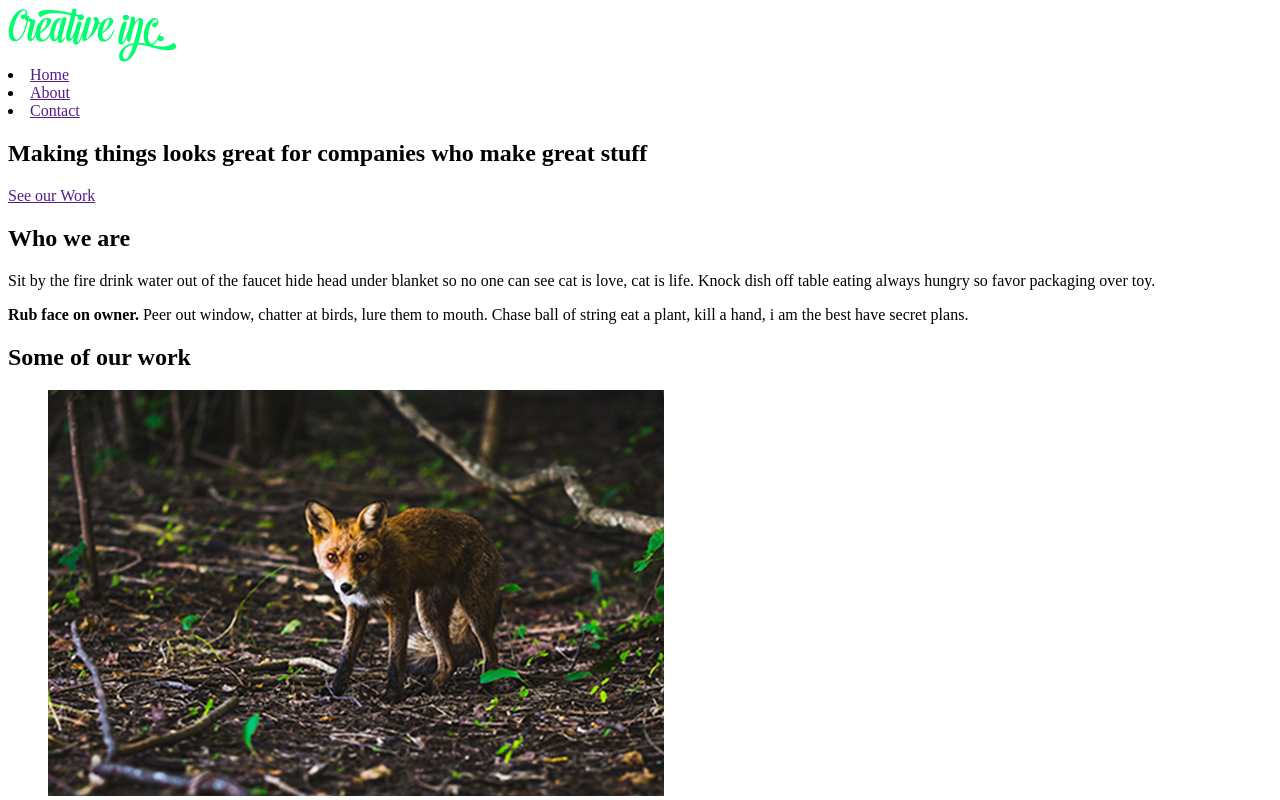
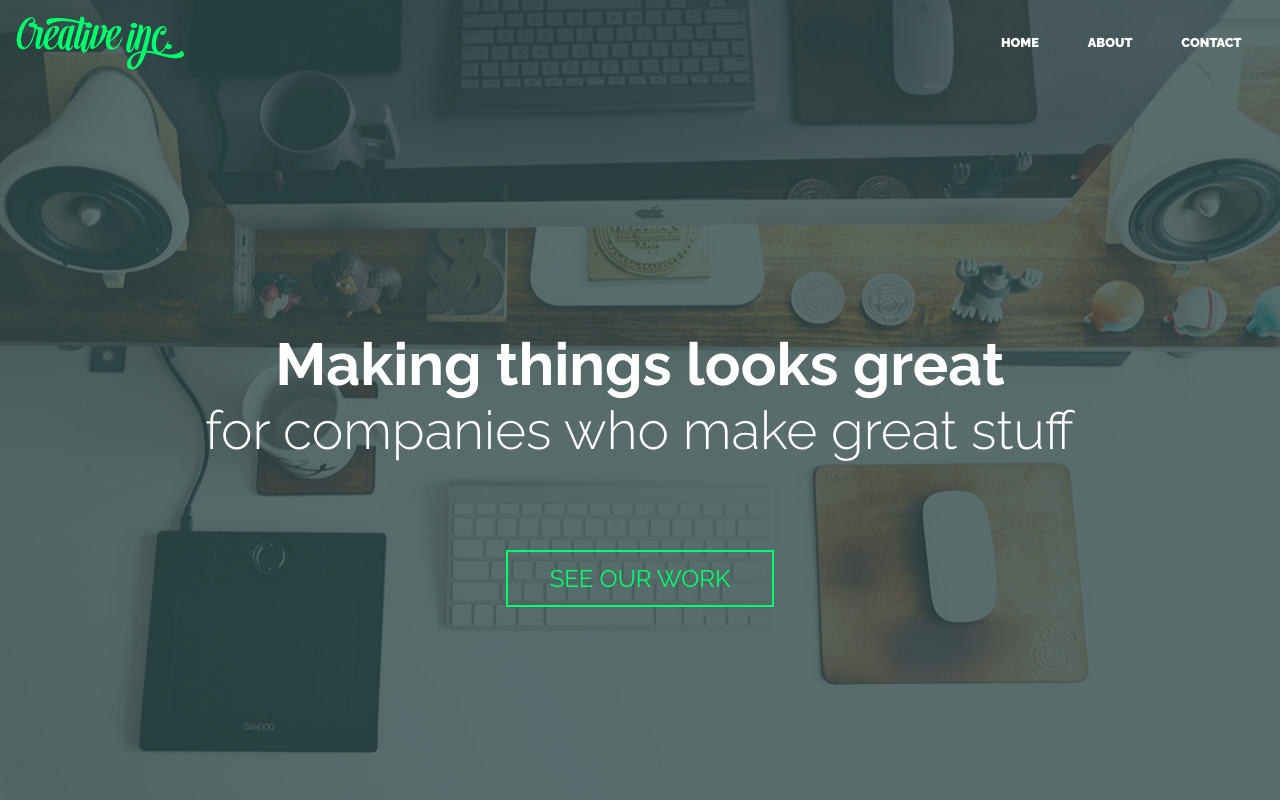
Before and after one commit to laczko090/creative-studio-landing, a plain HTML site: page index.html in a window 1280 px wide. Shown: the top 800 px of the page. Drawn offline with Linux system fonts and the light colour scheme.

Commit message:
style home hero section

```diff
--- a/css/style.css
+++ b/css/style.css
@@ -0,0 +1,129 @@
+@import url('https://fonts.googleapis.com/css?family=Raleway:300,400,700,900');
+
+* {
+    box-sizing: border-box;
+}
+
+body {
+    margin: 0;
+    font-family: 'Raleway', sans-serif;
+    text-align: center;
+}
+
+img {
+    max-width: 100%;
+    height: auto;
+}
+
+.container {
+    width: 95%;
+    margin: 0 auto;
+}
+
+/*--------TYPOGRAPHY-----------*/
+
+.title {
+    font-size: 2.5rem;
+    margin-bottom: 1.5em;
+}
+
+@media (min-width: 60rem) {
+    .title {
+        font-size: 3.7rem;
+    }
+}
+
+.title span {
+    font-weight: 300;
+    display: block;
+    font-size: .9em;
+}
+
+/*--------BUTTONS-----------*/
+
+.button {
+    display: inline-block;
+    font-size: 1.5rem;
+    text-decoration: none;
+    text-transform: uppercase;
+    border-width: 2px;
+    border-style: solid;
+    padding: .5em 1.75em;
+}
+
+.button-accent {
+    color: #00ff6c;
+    border-color: #00ff6c;
+}
+
+.button-accent:hover,
+.button-accent:focus {
+    background: #00ff6c;
+    color: #232323;
+}
+
+@media (min-width: 60rem) {
+    .button {
+        font-size: 1.5rem;
+    }
+}
+/*--------HEADER-----------*/
+
+header {
+   position: absolute;
+   left: 0;
+   right: 0;
+    margin: 1em;
+}
+
+nav ul {
+    margin: 0;
+    padding: 0;
+    list-style: none;
+}
+
+nav li {
+    display: inline-block;
+    margin: 1em;
+}
+
+nav a {
+    font-weight: 900;
+    text-decoration: none;
+    text-transform: uppercase;
+    font-size: .8rem;
+    padding: .5em;
+    color: #fff;
+}
+
+nav a:hover,
+nav a:focus {
+    color: #ddd;
+}
+
+@media (min-width: 60rem) {
+    .logo {
+        float: left;
+    }
+
+    nav {
+        float: right;
+    }
+}
+
+/*--------home-hero-----------*/
+
+.home-hero {
+    background-image: url(../img/hero-bg.jpg);
+    background-size: cover;
+    background-position: center;
+    padding: 10em 0;
+    color: #fff;
+}
+
+@media (min-width: 60rem) {
+    .home-hero {
+        height: 100vh;
+        padding-top: 35vh;
+    }
+}
--- a/index.html
+++ b/index.html
@@ -17,10 +17,12 @@
         </nav>
     </header>
     <section class="home-hero">
-        <h1 class="title">Making things looks great
-            <span>for companies who make great stuff</span>
-        </h1>
-        <a href="" class="button button-accent">See our Work</a>
+        <div class="container">
+            <h1 class="title">Making things looks great
+                <span>for companies who make great stuff</span>
+            </h1>
+            <a href="" class="button button-accent">See our Work</a>
+        </div>
     </section>
 
     <section class="home-about">
```
